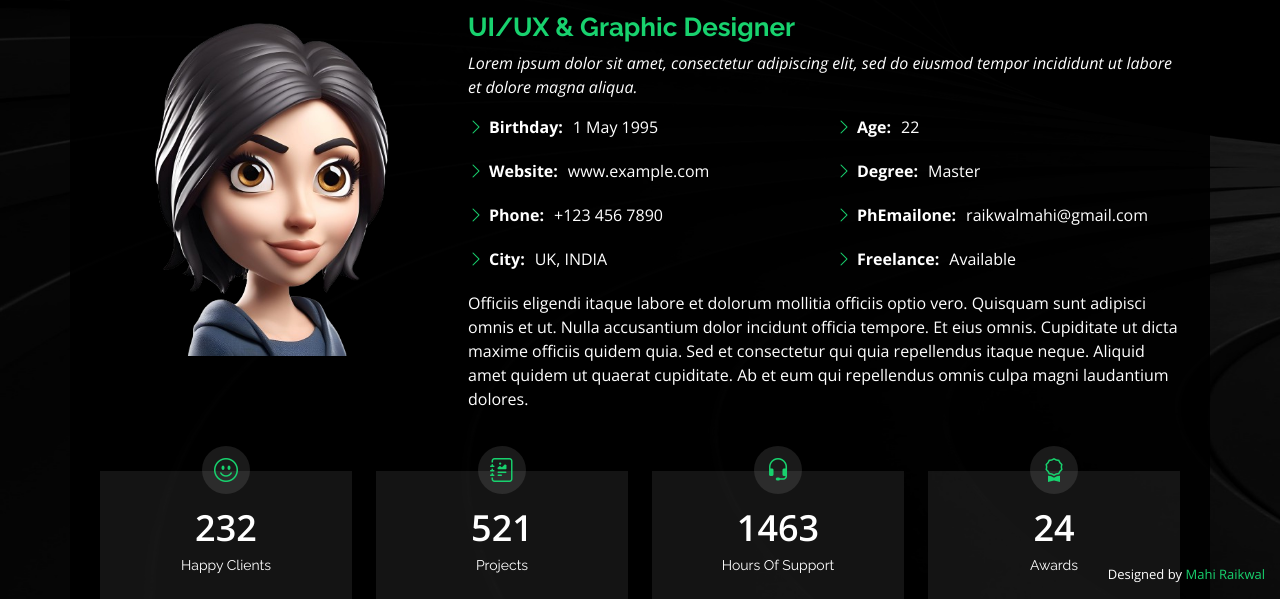
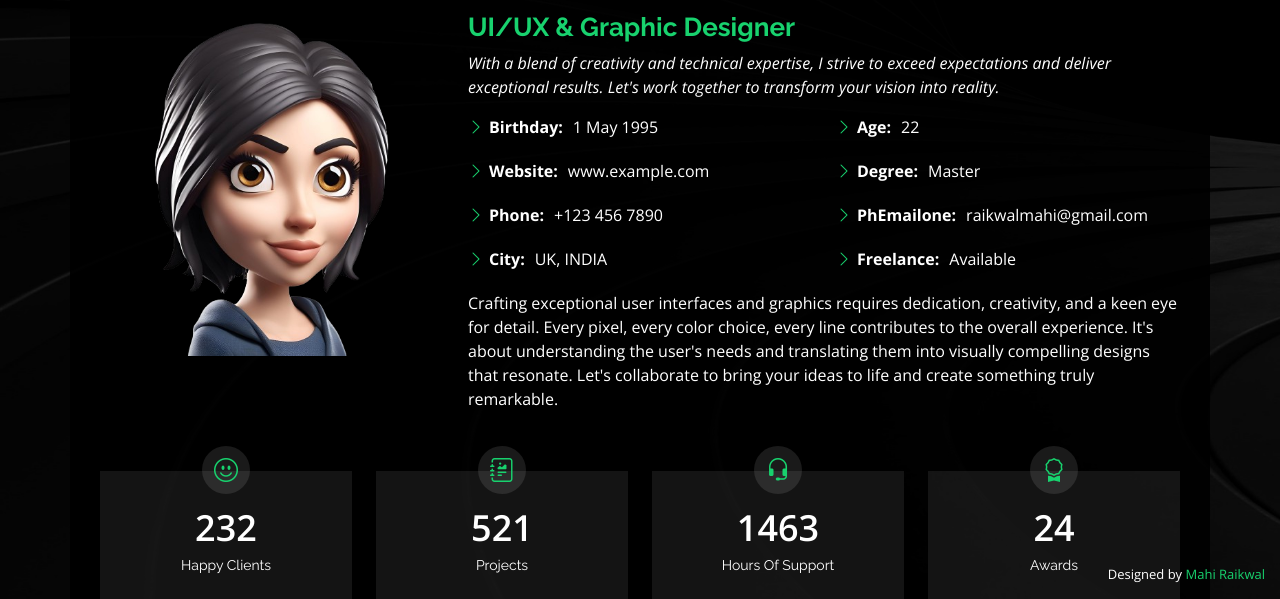
Before and after one commit to sassydiagon/web-portfolio, a website: page index.html in a window 1280 px wide. Both pictures are taken after a click on the link "About". Shown: the part 201-800 px from the top of the page. Drawn offline with nearby package versions, Linux system fonts and the light colour scheme.

Commit message:
Change 1.5

```diff
--- a/index.html
+++ b/index.html
@@ -87,8 +87,7 @@
         <div class="col-lg-8 pt-4 pt-lg-0 content" data-aos="fade-left">
           <h3>UI/UX &amp; Graphic Designer</h3>
           <p class="fst-italic">
-            Lorem ipsum dolor sit amet, consectetur adipiscing elit, sed do eiusmod tempor incididunt ut labore et dolore
-            magna aliqua.
+          With a blend of creativity and technical expertise, I strive to exceed expectations and deliver exceptional results. Let's work together to transform your vision into reality.
           </p>
           <div class="row">
             <div class="col-lg-6">
@@ -109,8 +108,10 @@
             </div>
           </div>
           <p>
-            Officiis eligendi itaque labore et dolorum mollitia officiis optio vero. Quisquam sunt adipisci omnis et ut. Nulla accusantium dolor incidunt officia tempore. Et eius omnis.
-            Cupiditate ut dicta maxime officiis quidem quia. Sed et consectetur qui quia repellendus itaque neque. Aliquid amet quidem ut quaerat cupiditate. Ab et eum qui repellendus omnis culpa magni laudantium dolores.
+          Crafting exceptional user interfaces and graphics requires dedication,
+          creativity, and a keen eye for detail. Every pixel, every color choice,
+          every line contributes to the overall experience.
+          It's about understanding the user's needs and translating them into visually compelling designs that resonate. Let's collaborate to bring your ideas to life and create something truly remarkable.
           </p>
         </div>
       </div>
```
